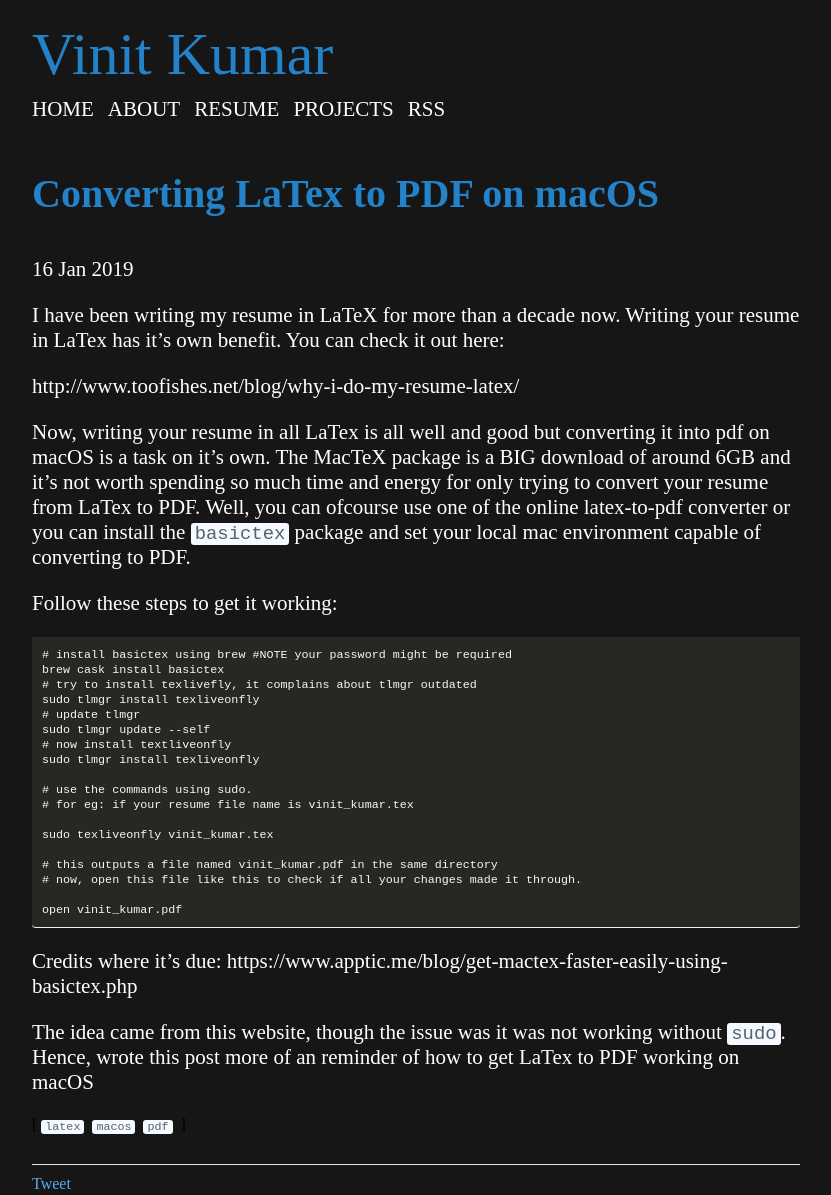
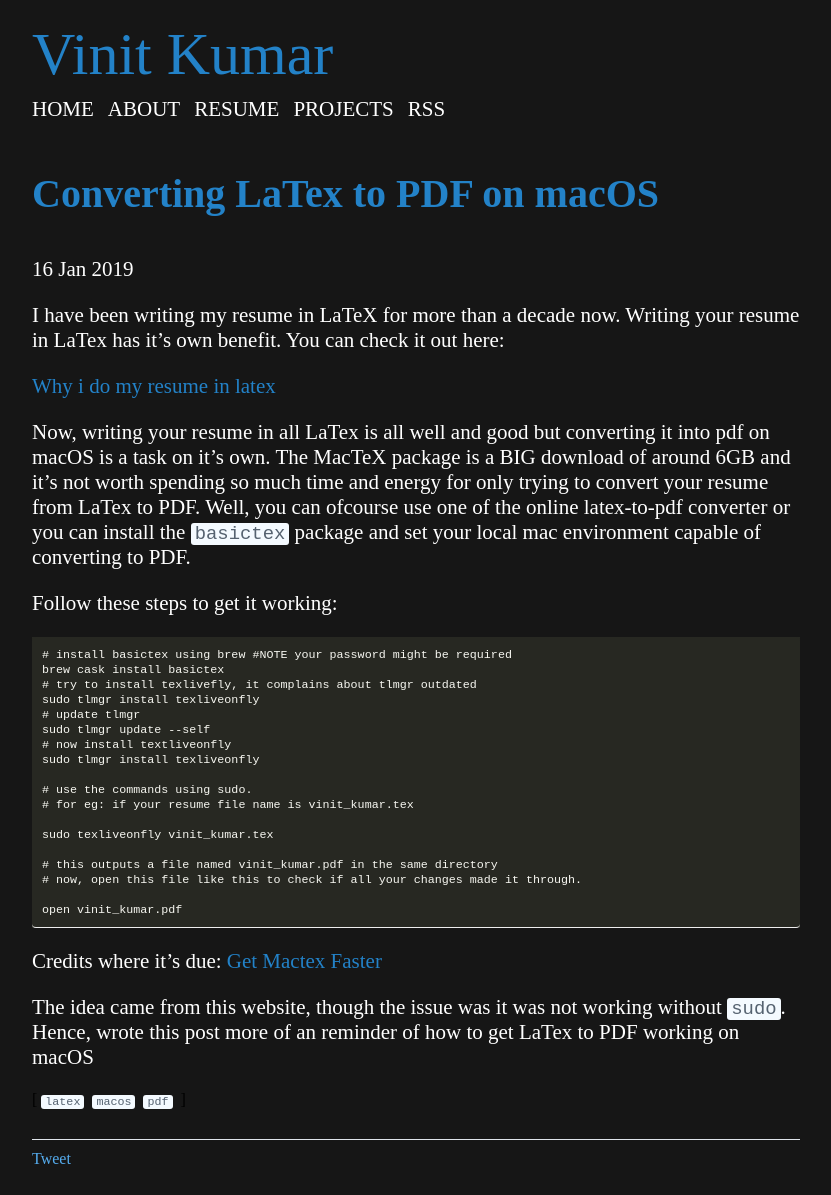
Before and after one commit to vinitkumar/vinitkumar.github.com, a Jekyll site: the page built from _posts/2019-01-16-Converting-Latex-to-PDF-on-macOS.md, in a window 1280 px wide. Shown: the whole page, without its empty margins (224-1055 px from the left). Built offline with Jekyll 4.4.1, drawn with Linux system fonts in a browser that asks for light colours; some web fonts are replaced; comment, search, counter and statistics services are not loaded; after the commit the page ends 1170 px from its top, so only the background shows below that; some of the changed lines change nothing that is shown.

Commit message:
Update 2019-01-16-Converting-Latex-to-PDF-on-macOS.md

````diff
--- a/_posts/2019-01-16-Converting-Latex-to-PDF-on-macOS.md
+++ b/_posts/2019-01-16-Converting-Latex-to-PDF-on-macOS.md
@@ -9,7 +9,7 @@ comments: false
 
 I have been writing my resume in LaTeX for more than a decade now. Writing your resume in LaTex has it's own benefit.
 You can check it out here:
-- http://www.toofishes.net/blog/why-i-do-my-resume-latex/
+- [Why i do my resume in latex](http://www.toofishes.net/blog/why-i-do-my-resume-latex/)
 
 Now, writing your resume in all LaTex is all well and good but converting it into pdf on macOS is a task on it's own. The MacTeX package is a BIG download of around 6GB and it's not worth spending so much time and energy for only trying to convert your resume from LaTex to PDF. Well, you can ofcourse use one of the online latex-to-pdf converter or you can install the `basictex` package and set your local mac environment capable of converting to PDF.
 
@@ -37,6 +37,6 @@ sudo texliveonfly vinit_kumar.tex
 open vinit_kumar.pdf
 ```
 
-Credits where it's due: https://www.apptic.me/blog/get-mactex-faster-easily-using-basictex.php
+Credits where it's due: [Get Mactex Faster](https://www.apptic.me/blog/get-mactex-faster-easily-using-basictex.php)
 
 The idea came from this website, though the issue was it was not working without `sudo`. Hence, wrote this post more of an reminder of how to get LaTex to PDF working on macOS
````
